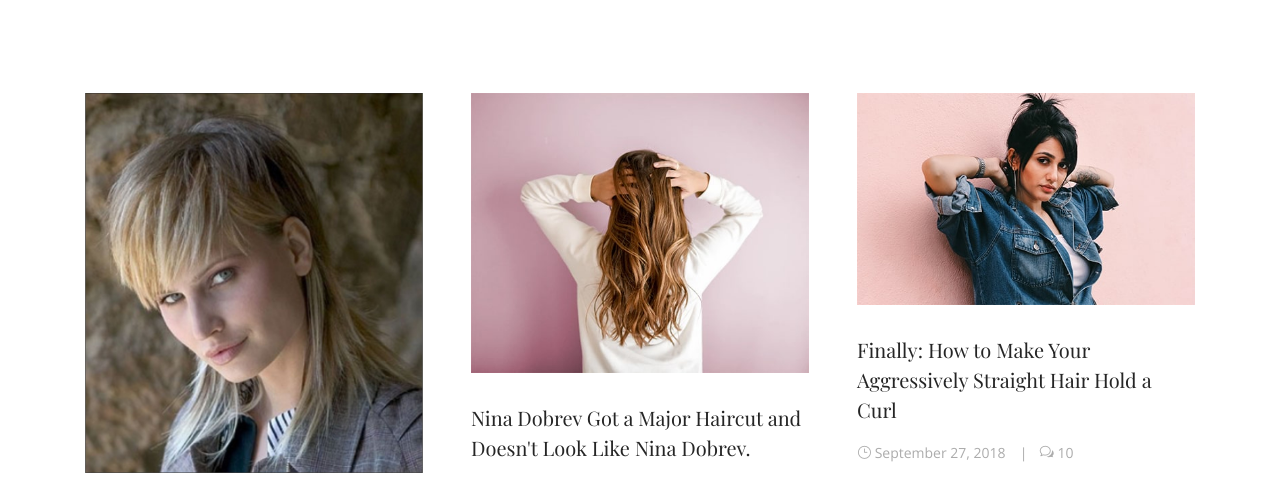
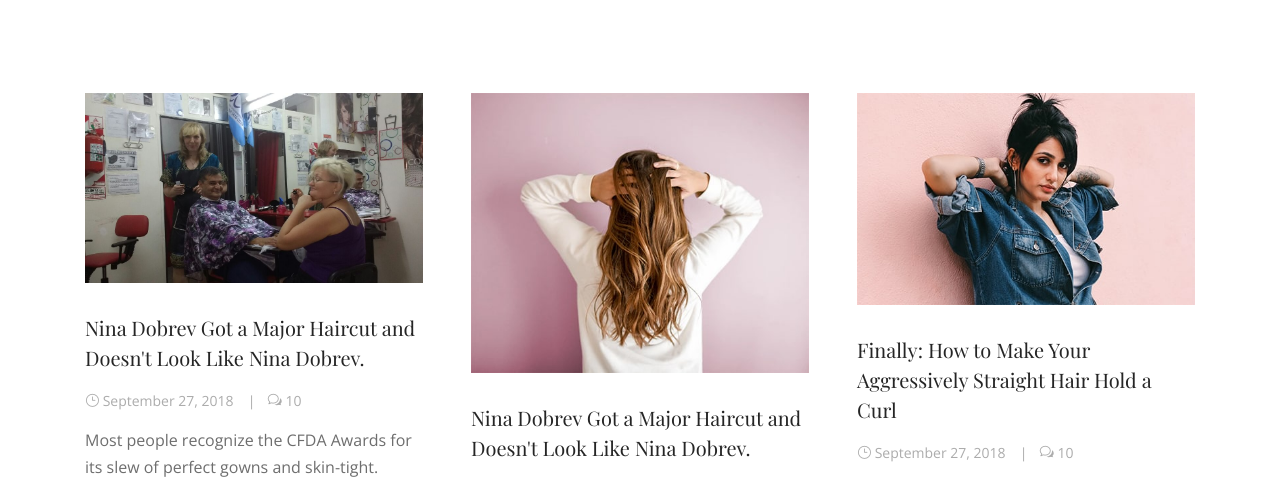
Before and after one commit to marinanikolaj2013/akame, a website: page blog.html in a window 1280 px wide. Shown: the part 351-828 px from the top of the page. Drawn offline with nearby package versions, Linux system fonts and the light colour scheme; files whose address does not match are found by name.

Commit message:
Revert "Cambie foto de duena"
This reverts commit 500bbcedd94c43cb0983a399f82eb1fe5350367f.

```diff
--- a/blog.html
+++ b/blog.html
@@ -145,7 +145,7 @@
                     <!-- Single Post Area -->
                     <div class="single-post-area">
                         <div class="post-thumbnail">
-                            <a href="single-blog.html"><img src="img/bg-img/50.jpg" alt=""></a>
+                            <a href="single-blog.html"><img src="img/bg-img/49.jpg" alt=""></a>
                         </div>
                         <div class="post-content">
                             <a href="#" class="post-title">Nina Dobrev Got a Major Haircut and Doesn't Look Like Nina Dobrev.</a>
```
Also changed, not shown: img/bg-img/50.jpg (deleted).
